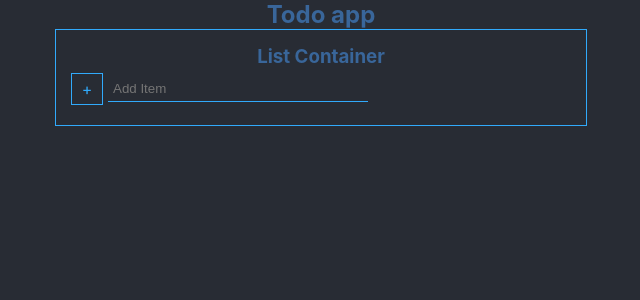
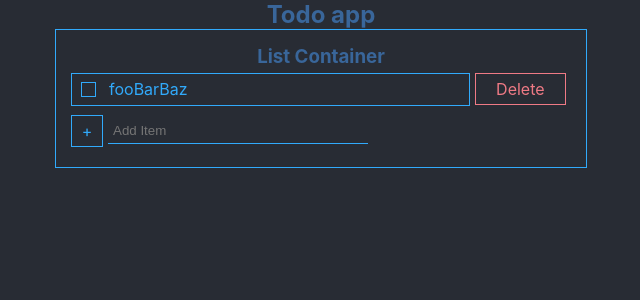
Before and after one commit to tothricsaj/todo-list__typescript, a React (Create React App) app: page / in a window 1280 px wide. Shown: the top 300 px of the page, without its empty margins (319-959 px from the left). Built offline with nearby package versions, Linux system fonts and the light colour scheme.

Commit message:
(feature): ready and not ready stlye and selector

```diff
--- a/src/components/ListContainer/ListContainer.css
+++ b/src/components/ListContainer/ListContainer.module.css
@@ -5,14 +5,15 @@
   border: 1px solid var(--light-blue);
 }
 
-.add-item-wrapper {
+.add_item_wrapper {
   width: 100%;
   display: flex;
   justify-content: flex-start;
   align-items: center;
 }
 
-.list-item {
+.list_item {
+  width: 100%;
   display: flex;
   flex-direction: row;
   justify-content: space-between;
--- a/src/components/ListContainer/ListContainer.tsx
+++ b/src/components/ListContainer/ListContainer.tsx
@@ -2,7 +2,7 @@ import React from 'react'
 
 import ListItem from '../ListItem/ListItem'
 
-import './ListContainer.css'
+import style from './ListContainer.module.css'
 
 interface todoListInterface {
   id: string,
@@ -11,7 +11,7 @@ interface todoListInterface {
 
 const ListContainer = (props: any) => {
 
-  const [todoList, setTodoList] = React.useState<todoListInterface[]>([])
+  const [todoList, setTodoList] = React.useState<todoListInterface[]>([{id: 'fooobarbaz', todoName: 'fooBarBaz'}])
   const [userInput, setUserInput] = React.useState('')
 
   const addListItem = () => {
@@ -40,22 +40,22 @@ const ListContainer = (props: any) => {
   }
 
   return (
-    <div className="container">
+    <div className={style.container}>
       <h3>List Container</h3>
       <ul>
         {todoList.map((item, index) => (
-          <li key={index} className="list-item">
+          <li key={index} className={style.list_item}>
             <ListItem txt={item.todoName} />
             <span
               className="button button__red"
               style={{
-                width: '20%',
+                width: 'calc(20% - 20px)',
               }}
               onClick={() => removeListItem(item.id)}>Delete</span>
           </li>
         ))}
       </ul>
-      <div className="add-item-wrapper">
+      <div className={style.add_item_wrapper}>
         <div
           className="button"
           onClick={addListItem}
--- a/src/components/ListItem/ListItem.css
+++ /dev/null
@@ -1,3 +0,0 @@
-.list-item {
-  color: var(--light-blue);
-}
--- /dev/null
+++ b/src/components/ListItem/ListItem.module.css
@@ -0,0 +1,43 @@
+.list_item {
+  width: calc(80% - 10px);
+  padding: 5px;
+  position: relative;
+  display: flex;
+  flex-direction: row;
+  justify-content: flex-start;
+  align-items: center;
+  border: 1px solid var(--light-blue);
+  color: var(--light-blue);
+}
+
+.list_tem__ready {
+  border-color: var(--dark-blue);
+  color: var(--dark-blue);
+}
+
+.todo_name {
+  margin-left: 10px;
+}
+
+.check {
+  width: 15px;
+  height: 15px;
+  appearance: none;
+  border: 1px solid var(--light-blue);
+  cursor: pointer;
+}
+
+.check:checked {
+  background-color: var(--dark-blue);
+}
+
+.not_ready_task {
+  display: none;
+}
+
+.ready_task {
+  width: 90%;
+  border-top: 2px solid var(--dark-blue);
+  position: absolute;
+  right: 5px;
+}
--- a/src/components/ListItem/ListItem.tsx
+++ b/src/components/ListItem/ListItem.tsx
@@ -1,11 +1,28 @@
 import React from 'react'
 
-import './ListItem.css'
+import style from './ListItem.module.css'
 
-const listItem = (props: any) => {
+const ListItem = (props: any) => {
+  const [readyTask, setReadyTask] = React.useState<boolean>(false)
+
+  const toggleReady = () => {
+    setReadyTask(!readyTask)
+  }
+
   return (
-      <p className="list-item">{props.txt}</p>
+    <div className={`
+      ${style.list_item}
+      ${readyTask ? style.list_tem__ready : null}
+    `}>
+      <input
+        type="checkbox"
+        className={style.check}
+        onClick={toggleReady}
+      />
+      <p className={style.todo_name}>{props.txt}</p>
+      <div className={readyTask ? style.ready_task : style.not_ready_task}></div>
+    </div>
   )
 }
 
-export default listItem
+export default ListItem
```
